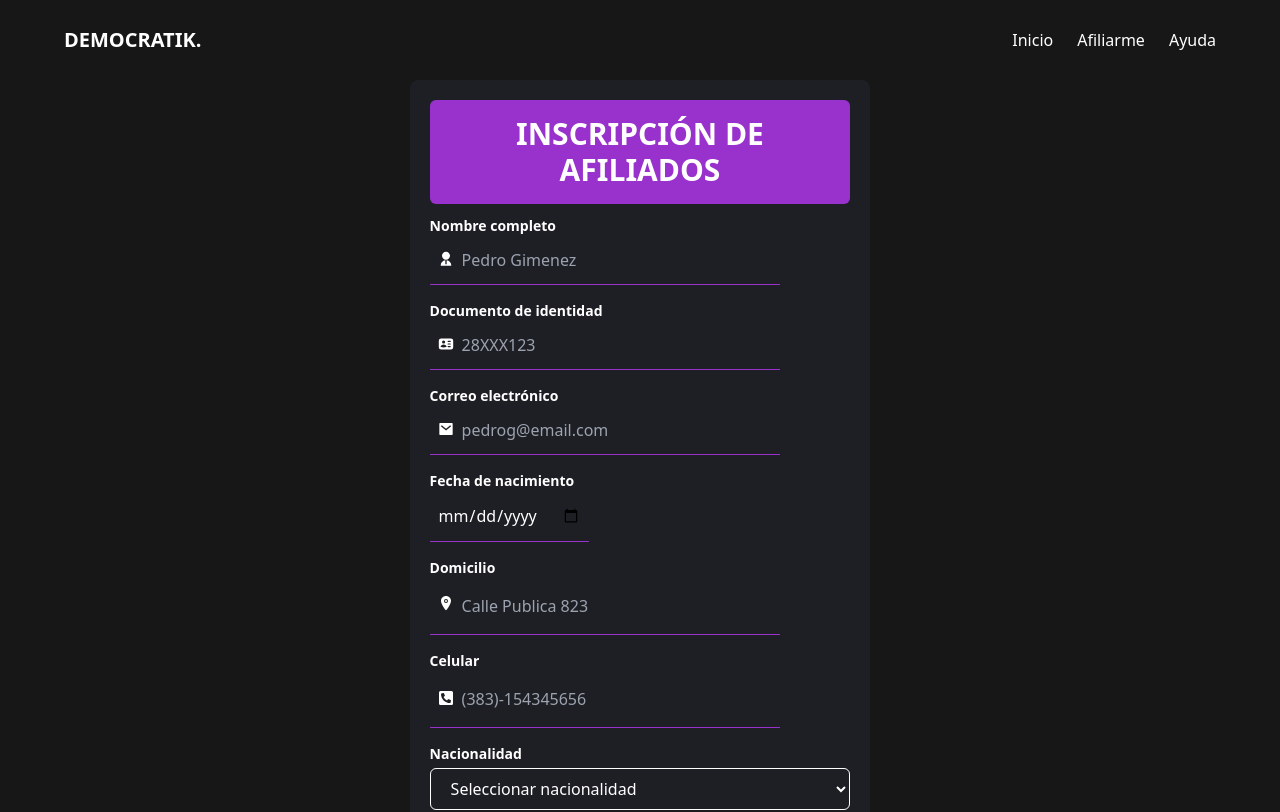
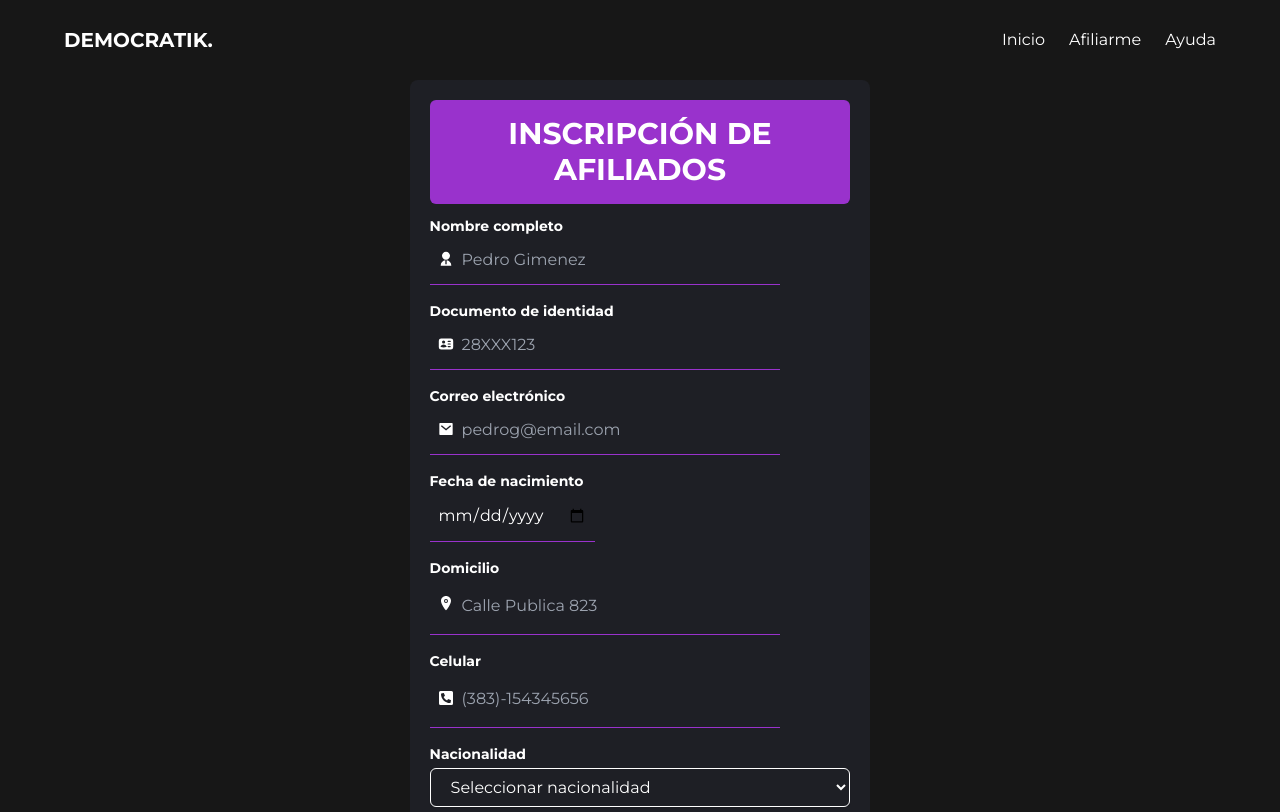
Before and after one commit to Beche10/08-frontUL, a React (Vite) app: page /afiliarme in a window 1280 px wide. Shown: the top 812 px of the page. Built offline with nearby package versions, Linux system fonts and the light colour scheme.

Commit message:
Font form montserrat

```diff
--- a/src/components/Form.jsx
+++ b/src/components/Form.jsx
@@ -139,7 +139,7 @@ export const Form = () => {
 
   return (
     <FormProvider {...methods}>
-      <div className="w-[90%] mx-auto overflow-hidden max-w-screen-xl font-dm-sans text-white">
+      <div className="w-[90%] mx-auto overflow-hidden max-w-screen-xl font-montserrat text-white">
         <header>
           <nav className="flex h-20 items-center justify-between">
             <RouterLink
```
